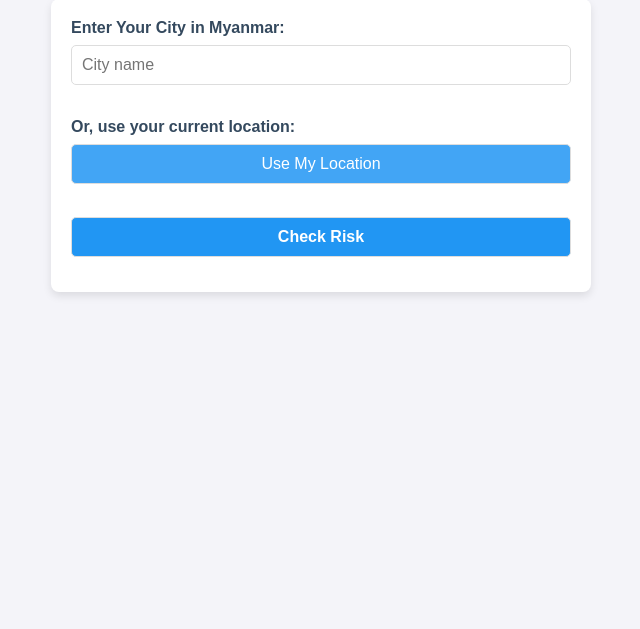
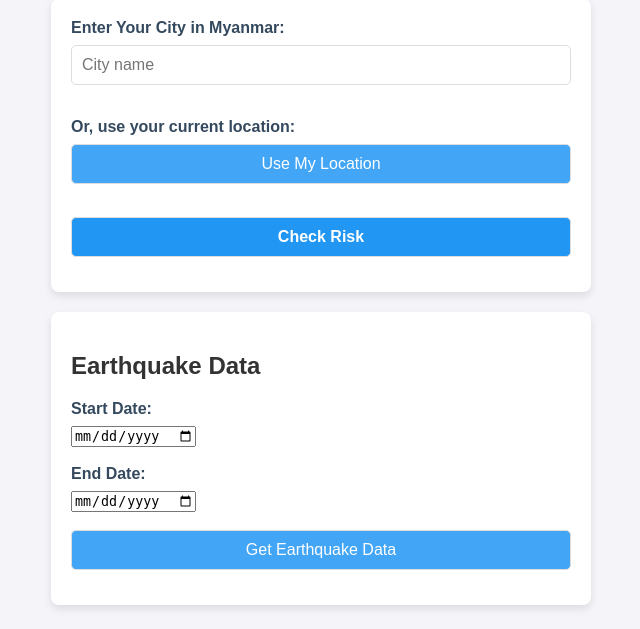
Before and after one commit to siamanna/disasterdetect, a Flask app: page / in a window 1280 px wide. Shown: the part 171-800 px from the top of the page, without its empty margins (319-959 px from the left). Run offline with Flask 2, Linux system fonts and the light colour scheme.

Commit message:
adding earthquake parameters

```diff
--- a/app.py
+++ b/app.py
@@ -6,6 +6,8 @@ from dotenv import load_dotenv
 app = Flask(__name__)
 load_dotenv()
 api_key = os.getenv("VISUAL_CROSSING_API_KEY")
+
+USGS_BASE_URL = "https://earthquake.usgs.gov/fdsnws/event/1/query"
 
 @app.route('/')
 def home():
@@ -62,6 +64,37 @@ def get_weather_data(api_key, location):
         print(f"Error fetching weather data: {response.status_code} - {response.text}")
         return None
 
+def get_earthquake_data(start_date, end_date):
+    params = {
+        "format": "geojson",
+        "starttime": start_date,
+        "endtime": end_date,
+        "minlatitude": 16.0,
+        "maxlatitude": 28.5,
+        "minlongitude": 92.2,
+        "maxlongitude": 101.2,
+    }
+    response = requests.get(USGS_BASE_URL, params=params)
+    if response.status_code == 200:
+        return response.json()
+    else:
+        print(f"Error fetching earthquake data: {response.status_code}")
+        return None
+
+@app.route('/earthquake-data', methods=['POST'])
+def earthquake_data():
+    # Get the date range from the request
+    start_date = request.form.get('start_date')
+    end_date = request.form.get('end_date')
+
+    # Fetch earthquake data
+    data = get_earthquake_data(start_date, end_date)
+    if data:
+        return jsonify(data)
+    else:
+        return jsonify({"error": "Could not retrieve earthquake data."})
+
+
 @app.route('/resources')
 def resources():
     return render_template('resources.html')
--- a/static/style.css
+++ b/static/style.css
@@ -126,3 +126,28 @@ p.error {
     font-style: italic;
     font-weight: bold;
 }
+
+/* Earthquake form styling */
+#earthquakeForm {
+    margin-top: 20px;
+    background-color: #fff;
+    padding: 20px;
+    border-radius: 8px;
+    box-shadow: 0px 4px 8px rgba(0, 0, 0, 0.1);
+    max-width: 500px;
+}
+
+#earthquakeResults {
+    margin-top: 20px;
+}
+
+#earthquakeResults p {
+    font-size: 1em;
+    color: #333;
+    margin-bottom: 10px;
+}
+
+#earthquakeResults p.error {
+    color: #e74c3c;
+    font-style: italic;
+}
--- a/templates/index.html
+++ b/templates/index.html
@@ -32,6 +32,38 @@
                 return true; // Allow form submission
             }
         }
+
+        function fetchEarthquakeData() {
+            const startDate = document.getElementById("start_date").value;
+            const endDate = document.getElementById("end_date").value;
+
+            fetch('/earthquake-data', {
+                method: 'POST',
+                headers: {
+                    'Content-Type': 'application/json'
+                },
+                body: JSON.stringify({ start_date: startDate, end_date: endDate })
+            })
+            .then(response => response.json())
+            .then(data => {
+                let resultsDiv = document.getElementById("earthquakeResults");
+                resultsDiv.innerHTML = '';
+
+                if (data.error) {
+                    resultsDiv.innerHTML = `<p class="error">${data.error}</p>`;
+                } else {
+                    data.features.forEach(earthquake => {
+                        const mag = earthquake.properties.mag;
+                        const place = earthquake.properties.place;
+                        const time = new Date(earthquake.properties.time).toLocaleString();
+                        resultsDiv.innerHTML += `<p>Magnitude: ${mag} - Location: ${place} - Time: ${time}</p>`;
+                    });
+                }
+            })
+            .catch(error => {
+                console.error('Error fetching earthquake data:', error);
+            });
+        }
     </script>
 </head>
 <body>
@@ -56,5 +88,18 @@
         <input type="submit" value="Check Risk"><br>
         <p id="warning-message" class="warning-message"></p>
     </form>
+
+    <form id="earthquakeForm" action="/earthquake-data" method="post">
+        <h2>Earthquake Data</h2>
+        <label for="start_date">Start Date:</label>
+        <input type="date" id="start_date" name="start_date" required><br><br>
+
+        <label for="end_date">End Date:</label>
+        <input type="date" id="end_date" name="end_date" required><br><br>
+
+        <button type="button" onclick="fetchEarthquakeData()">Get Earthquake Data</button>
+    </form>
+
+    <div id="earthquakeResults"></div>
 </body>
 </html>
```
